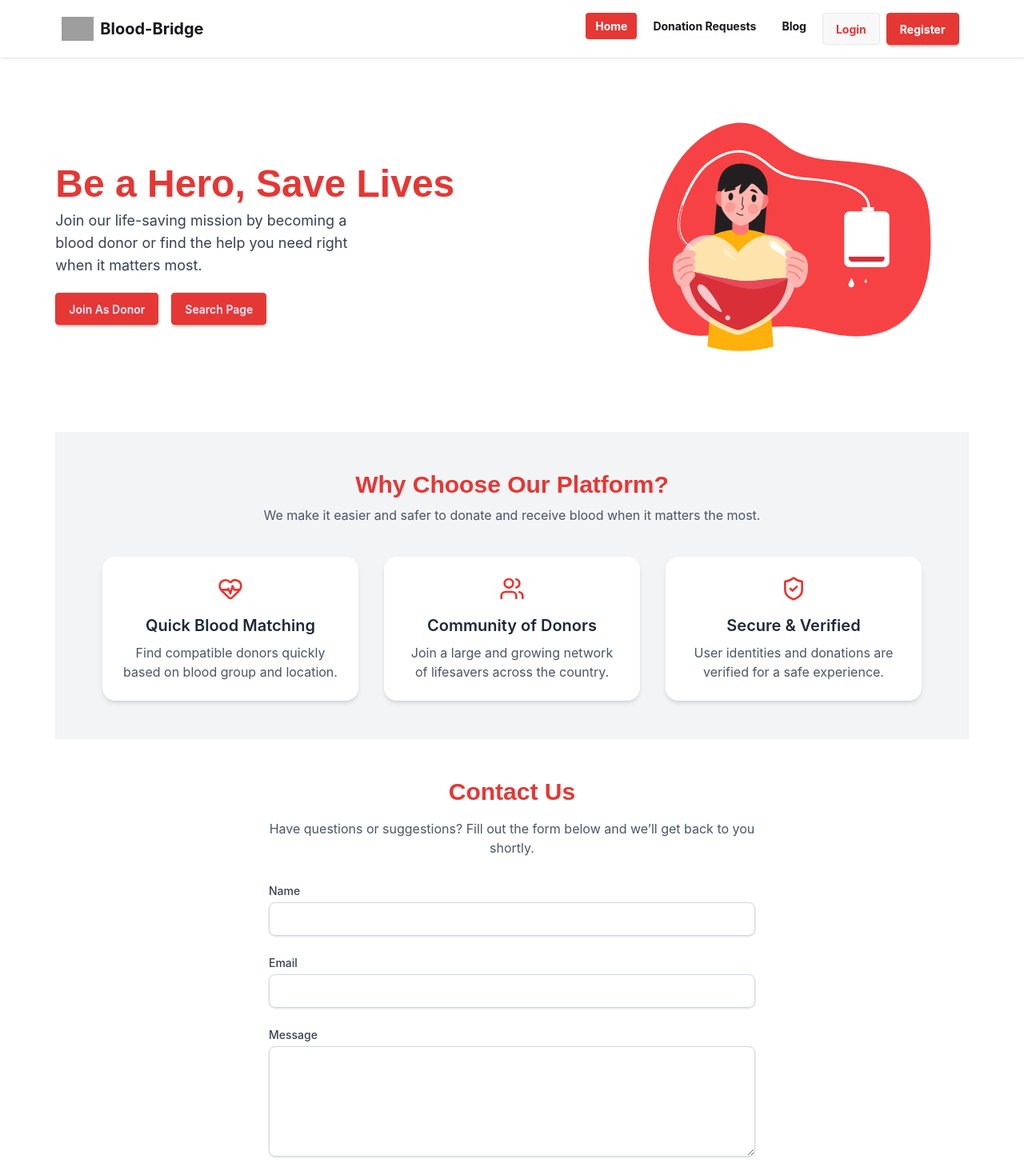
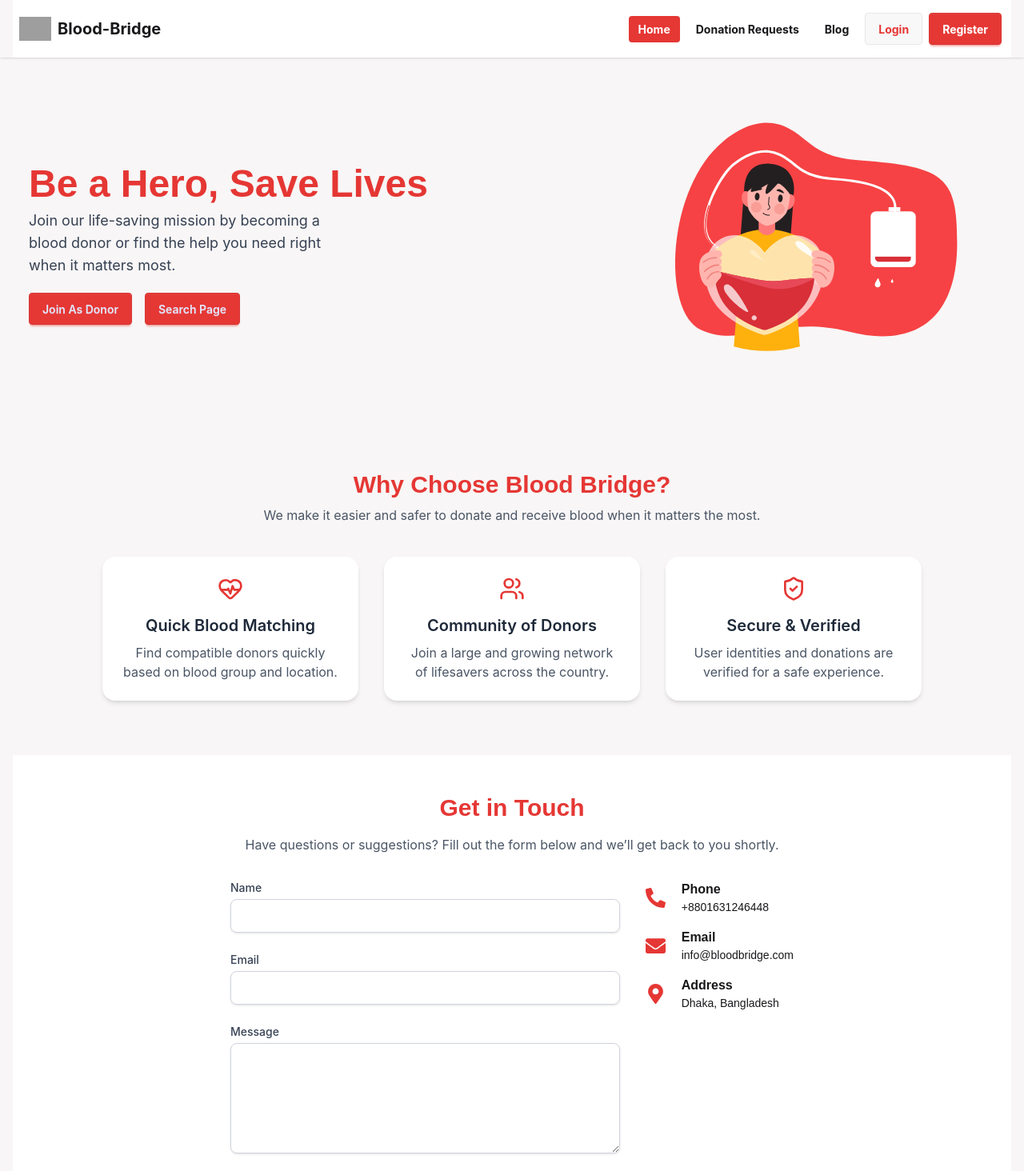
Before and after one commit to swajannaimur/blood-bridge, a React (Vite) app: page / in a window 1280 px wide. Shown: the top 1464 px of the page at 80% size. Built offline with nearby package versions, Linux system fonts and the light colour scheme; no server answers; grey boxes are pictures that could not be loaded.

Commit message:
Designed the donation requests page

```diff
--- a/src/Components/ContactUs/ContactUs.jsx
+++ b/src/Components/ContactUs/ContactUs.jsx
@@ -1,4 +1,5 @@
 import React, { useState } from 'react';
+import { FaPhoneAlt, FaEnvelope, FaMapMarkerAlt } from 'react-icons/fa';
 import { toast } from 'react-toastify';
 
 const ContactForm = () => {
@@ -22,13 +23,48 @@ const ContactForm = () => {
     setFormData({ name: '', email: '', message: '' });
   };
 
+  // Contact info array
+  const contactInfo = [
+    {
+      icon: <FaPhoneAlt size={25} className="text-primary" />,
+      title: 'Phone',
+      detail: '+8801631246448'
+    },
+    {
+      icon: <FaEnvelope size={25} className="text-primary" />,
+      title: 'Email',
+      detail: 'info@bloodbridge.com'
+    },
+    {
+      icon: <FaMapMarkerAlt size={25} className="text-primary" />,
+      title: 'Address',
+      detail: 'Dhaka, Bangladesh'
+    }
+  ];
+
   return (
-        <div className="max-w-2xl mx-auto my-12 px-4 sm:px-6 lg:px-8">
-            <h2 className="text-3xl font-bold text-primary text-center mb-4">Contact Us</h2>
+    <div className="max-w-3xl mx-auto py-12 px-4 sm:px-6 lg:px-8 ">
+      <h2 className="text-3xl font-bold text-primary text-center mb-4">Get in Touch</h2>
       <p className="text-gray-600 text-center mb-8">
         Have questions or suggestions? Fill out the form below and we’ll get back to you shortly.
       </p>
 
+      <div className="flex flex-col lg:flex-row-reverse gap-8">
+        {/* Contact Info Section */}
+        <div className="space-y-4">
+          {contactInfo.map((info, index) => (
+            <div key={index} className="flex gap-5 items-center">
+              <div>{info.icon}</div>
+              <div>
+                <h1 className="font-semibold text-md">{info.title}</h1>
+                <h1 className="text-sm">{info.detail}</h1>
+              </div>
+            </div>
+          ))}
+        </div>
+
+        {/* Contact Form */}
+        <div className="flex-1">
           <form onSubmit={handleSubmit} className="space-y-6">
             <div>
               <label className="block text-sm font-medium text-gray-700">Name</label>
@@ -74,6 +110,8 @@ const ContactForm = () => {
             </button>
           </form>
         </div>
+      </div>
+    </div>
   );
 };
 
--- a/src/Components/FeaturedSection/FeaturedSection.jsx
+++ b/src/Components/FeaturedSection/FeaturedSection.jsx
@@ -21,9 +21,9 @@ const FeatureSection = () => {
     ];
 
     return (
-        <div className="bg-gray-100 py-12 px-4 sm:px-6 lg:px-8">
+        <div className=" py-12 px-4 sm:px-6 lg:px-8">
             <div className="max-w-7xl mx-auto text-center mb-10">
-                <h2 className="text-3xl font-bold text-primary">Why Choose Our Platform?</h2>
+                <h2 className="text-3xl font-bold text-primary">Why Choose Blood Bridge?</h2>
                 <p className="mt-2 text-gray-600 text-sm sm:text-base">
                     We make it easier and safer to donate and receive blood when it matters the most.
                 </p>
--- a/src/Components/Header/Header.jsx
+++ b/src/Components/Header/Header.jsx
@@ -127,7 +127,7 @@ const Header = () => {
         // </div>
 
         <div className='sticky top-0 z-50 shadow-sm'>
-            <div className='max-w-11/12 mx-auto px-4'>
+            <div className='max-w-7xl mx-auto px-4'>
                 <div className="navbar bg-base-100 ">
                     <div className="flex-1">
                         <Link to='/' className='flex items-center gap-2'>
@@ -136,7 +136,7 @@ const Header = () => {
                         </Link>
                     </div>
                     <div className="flex-none">
-                        <ul className="menu menu-horizontal px-1 space-x-2">
+                        <ul className="menu menu-horizontal px-1 space-x-2  items-center">
                             {links}
                             <div className="hidden lg:flex lg:justify-end lg:items-center space-x-2">
                                 {user ? (
--- a/src/Components/Home/Home.jsx
+++ b/src/Components/Home/Home.jsx
@@ -11,7 +11,7 @@ const Home = () => {
     return (
         <div className='space-y-5'>
             {/* Banner */}
-            <div className='flex flex-col-reverse lg:flex-row justify-between items-center'>
+            <div className='flex flex-col-reverse lg:flex-row justify-between items-center px-5'>
                 <div>
                     <div className="text-center lg:text-start my-5">
                         <h1 className="text-5xl font-bold text-primary">Be a Hero, Save Lives</h1>
@@ -35,7 +35,7 @@ const Home = () => {
             </div>
 
             {/* Contact Us */}
-            <div className=''>
+            <div className='bg-white my-4'>
                 <ContactForm />
             </div>
         </div>
--- a/src/Components/RootLayout/RootLayout.jsx
+++ b/src/Components/RootLayout/RootLayout.jsx
@@ -6,9 +6,9 @@ import { ToastContainer } from 'react-toastify';
 
 const RootLayout = () => {
     return (
-        <div>
+        <div className='bg-[#f8f6f6]'>
             <Header></Header>
-            <div className='max-w-11/12 mx-auto px-4'>
+            <div className='max-w-7xl mx-auto px-4'>
                 <Outlet></Outlet>
             </div>
             <Footer></Footer>
--- a/src/Components/SinglePost/SinglePost.jsx
+++ b/src/Components/SinglePost/SinglePost.jsx
@@ -1,4 +1,4 @@
-import React, { useEffect } from 'react';
+import React from 'react';
 import useAxiosSecure from '../../Hooks/axiosSecure';
 import Swal from 'sweetalert2';
 import { MdOutlineDelete } from 'react-icons/md';
--- a/src/Pages/DonationRequests/DonationRequests.jsx
+++ b/src/Pages/DonationRequests/DonationRequests.jsx
@@ -2,6 +2,9 @@ import React, { useEffect, useState } from 'react';
 import useAxiosPublic from '../../Hooks/axiosPublic';
 import SingleRequest from './SingleRequest';
 import Loader from '../../Components/Loader/Loader';
+import { IoLocationOutline } from 'react-icons/io5';
+import { IoMdTime } from 'react-icons/io';
+import { Link } from 'react-router';
 
 const DonationRequests = () => {
     const axiosPublic = useAxiosPublic()
@@ -21,11 +24,11 @@ const DonationRequests = () => {
     }
 
     return (
-        <div className='min-h-screen'>
-            <div className="my-10 text-center">
-                <h2 className="text-3xl font-bold text-primary">Pending Donation Requests</h2>
-                <p className="max-w-2xl mx-auto text-gray-700 mt-2 text-sm sm:text-base">
-                    Below is a list of all blood donation requests that are currently pending. Review the details and take necessary actions to ensure timely support for those in need.
+        <div className='min-h-screen max-w-6xl mx-auto'>
+            <div className="my-16 text-start">
+                <h2 className="text-4xl font-extrabold">Current Blood Donation Needs</h2>
+                <p className=" text-gray-700 mt-2 text-sm sm:text-base">
+                    Find a request near you and help save a life.
                 </p>
             </div>
 
@@ -33,31 +36,52 @@ const DonationRequests = () => {
                 {posts.length === 0 ? (
                     <p className='text-center font-semibold text-secondary text-2xl '>There is no pending requests have been found</p>
                 ) : (
-                    <div className="overflow-x-auto p-4">
-                        <table className="min-w-full border border-gray-300 rounded-lg shadow-md text-sm sm:text-base">
-                            <thead className="bg-secondary text-white">
-                                <tr className="text-left">
+                    <>
+                        <div className='grid grid-cols-3 '>
+                            {
+                                posts.map((post) => (
+                                    <div key={post._id} className="card w-[350px] bg-base-100 shadow-sm">
+                                        <div className="card-body">
+                                            <div className="flex justify-between">
+                                                <h2 className="text-2xl font-bold"> {post.recipientName}</h2>
+                                                <span className="w-12 h-12 flex items-center justify-center bg-primary/10 text-primary text-lg font-bold rounded-full">
+                                                    {post.bloodGroup}
+                                                </span>
+                                            </div>
+                                            <ul className="mt-6 flex flex-col gap-2 text-[16px]">
+                                                <li>
+                                                    <div className='flex items-center gap-3'>
+                                                        <div className='text-primary'>
+                                                            <IoLocationOutline size={20} />
+                                                        </div>
+                                                        <div>
+                                                            <h2>{post.district}, {post.upozila}</h2>
+                                                        </div>
+                                                    </div>
+                                                </li>
+                                                <li>
+                                                    <div className='flex items-center gap-3'>
+                                                        <div className='text-primary'>
+                                                            <IoMdTime size={20} />
+                                                        </div>
+                                                        <div>
+                                                            <h2>{post.donationDate}, {post.donationTime}</h2>
+                                                        </div>
+                                                    </div>
+                                                </li>
+                                            </ul>
+                                            <div className="mt-6">
+                                              <Link to={`/donation-requests/${post._id}`}>
+                                                <button className="btn btn-primary btn-block">View Details</button>
+                                              </Link>
 
-                                    <th className="border border-gray-300 px-2 sm:px-4 py-2">Recipient Name</th>
-                                    <th className="border border-gray-300 px-2 sm:px-4 py-2">Recipient Location</th>
-                                    <th className="border border-gray-300 px-2 sm:px-4 py-2">Donation Date</th>
-                                    <th className="border border-gray-300 px-2 sm:px-4 py-2">Donation Time</th>
-                                    <th className="border border-gray-300 px-2 sm:px-4 py-2">Blood Group</th>
-                                    <th className="border border-gray-300 px-2 sm:px-4 py-2">Actions</th>
-                                </tr>
-                            </thead>
-                            <tbody>
-                                {
-                                    posts.map((post) => (
-                                        <SingleRequest
-                                            key={post._id}
-                                            post={post}
-                                        />
-                                    ))
-                                }
-                            </tbody>
-                        </table>
-                    </div>
+                                            </div>
+                                        </div>
+                                    </div>
+                                ))
+                            }
+                        </div>
+                    </>
                 )}
             </div>
 
```
Lines whose indentation alone changed are shown as unchanged.
